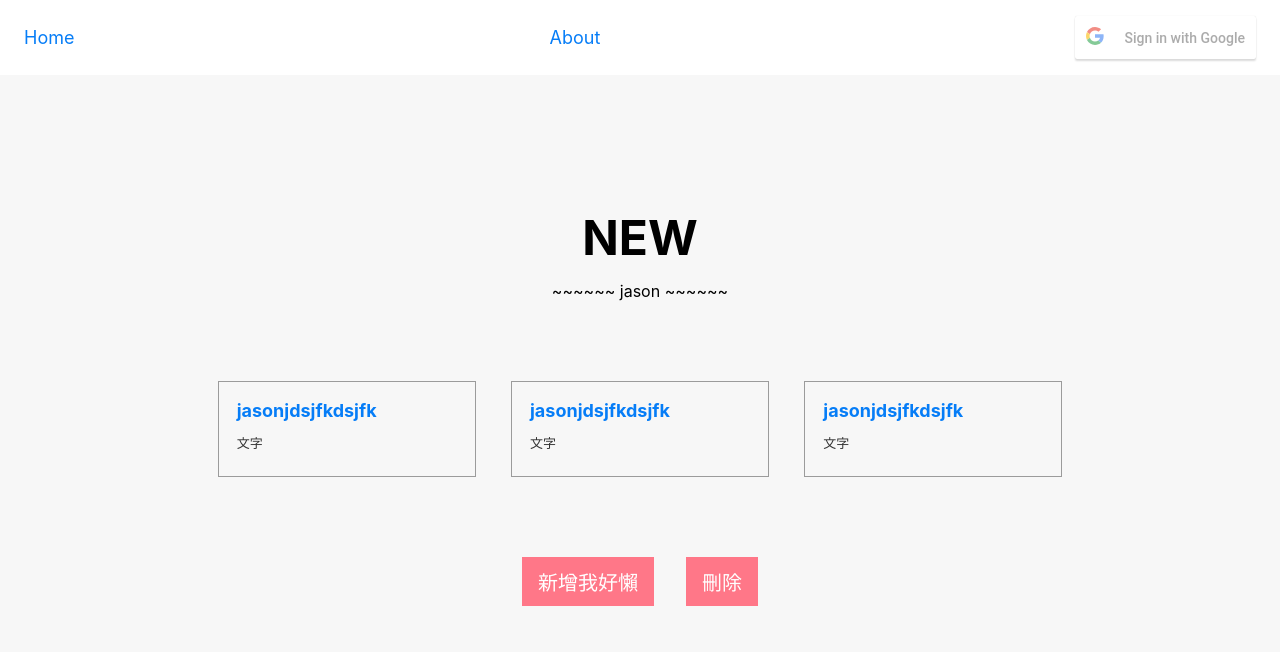
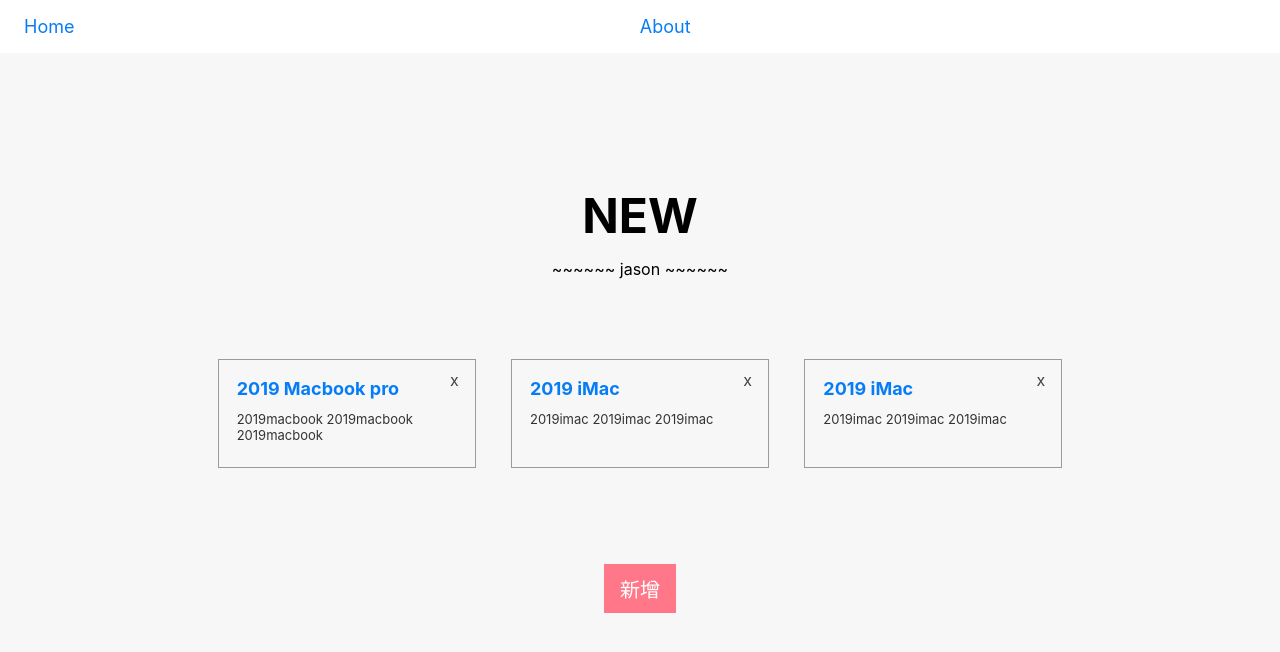
Before and after one commit to jasonWURU/myfitness, a Next.js app: page / in a window 1280 px wide. Shown: the top 652 px of the page. Built offline with nearby package versions, Linux system fonts and the light colour scheme.

Commit message:
product todo

```diff
--- /dev/null
+++ b/actions/product.js
@@ -0,0 +1,7 @@
+import {
+    PRODUCT_ADD,
+    PRODUCT_DELETE
+} from '../constants/actionTypes';
+
+export const addProduct = () => ({ type: PRODUCT_ADD });
+export const deleteProduct = (itemID) => ({ type: PRODUCT_DELETE, payload: itemID });
--- a/actions/types.js
+++ /dev/null
@@ -1 +0,0 @@
-export const INCREMENT = 'INCREMENT';
--- a/components/card.js
+++ b/components/card.js
@@ -1,11 +1,12 @@
 import React from 'react'
 
 
-const Card = () => (
+const Card = ({id, name, content, handleDelete}) => (
     <>
     <div className="card">
-        <h3>jasonjdsjfkdsjfk</h3>
-        <p>文字</p>
+        <span className="close" onClick={()=>handleDelete(id)}>x</span>
+        <h3>{name}</h3>
+        <p>{content}</p>
     </div>
     <style jsx>{`
         .card {
@@ -15,6 +16,8 @@
             text-decoration: none;
             color: #434343;
             border: 1px solid #9b9b9b;
+            position: relative;
+            margin-bottom: 16px;
         }
         .card:hover {
             border-color: #067df7;
@@ -30,6 +33,11 @@
             font-size: 13px;
             color: #333;
         }
+        .card .close {
+            position: absolute;
+            top: 10px;
+            right: 16px;
+        }
     `}</style>
     </>
 )
--- a/components/nav.js
+++ b/components/nav.js
@@ -29,13 +29,12 @@
 
       {/* Google Sign In */}
       <li>
-        <GoogleLogin
+        {/* <GoogleLogin
           clientId="658977310896-knrl3gka66fldh83dao2rhgbblmd4un9.apps.googleusercontent.com"
           onSuccess={responseGoogle}
           onFailure={responseGoogle}
-
           cookiePolicy={'single_host_origin'}
-        />
+        /> */}
       </li>
 
     </ul>
--- a/containers/main.js
+++ b/containers/main.js
@@ -1,10 +1,18 @@
-import React, { Component } from 'react'
+import React, { Component, Fragment } from 'react'
 import Card from '../components/card'
 import Title from '../components/title'
-import { connect } from 'react-redux';
+import { connect } from 'react-redux'
+import {
+    addProduct,
+    deleteProduct
+} from '../actions/product'
 
 class Main extends Component {
+
     render() {
+
+        const { addProduct, deleteProduct, items } = this.props;
+
         return (
             <>
             <div className='container'>
@@ -12,15 +20,24 @@
                 <Title/>
 
                 <div className='row'>
-                    <Card/>
-                    <Card/>
-                    <Card/>
+                    {
+                        items.map((item) => (
+                            <Fragment key={item.id} >
+                                <Card
+                                    id={item.id}
+                                    name={item.name}
+                                    content={item.content}
+                                    handleDelete={deleteProduct}
+                                />
+                            </Fragment>
+                        ))
+
+                    }
                 </div>
 
                 <div className="row">
                     <div>
-                        <button>新增我好懶</button>
-                        <button>刪除</button>
+                        <button onClick={addProduct}>新增</button>
                     </div>
                 </div>
 
@@ -48,6 +65,7 @@
                     max-width: 880px;
                     margin: 80px auto 40px;
                     display: flex;
+                    flex-wrap: wrap;
                     flex-direction: row;
                     justify-content: space-around;
                 }
@@ -65,8 +83,10 @@
     }
 }
 
-const mapStateToProps = (auth) => ({...auth});
+const mapStateToProps = ({auth, product}) => ({...auth, ...product});
+const mapDispatchToProps= ({ addProduct, deleteProduct });
 
 export default connect(
-    mapStateToProps
-)(Main)
+    mapStateToProps,
+    mapDispatchToProps
+)(Main);
--- a/reducers/index.js
+++ b/reducers/index.js
@@ -1,13 +1,13 @@
 import { combineReducers } from 'redux';
-import main, { initialState as mainState } from './mainReducer';
 import auth, { initialState as authState } from './authReducer';
+import product, { initialState as productState } from './productReducer';
 
 export const initialState = {
     auth: authState,
-    main: mainState
+    product: productState,
 };
 
 export default combineReducers({
-    main,
-    auth
+    auth,
+    product
 });
--- a/reducers/mainReducer.js
+++ /dev/null
@@ -1,40 +0,0 @@
-import {
-  FAILURE,
-} from '../constants/actionTypes';
-
-export const initialState = {
-    lastUpdate: 0,
-    light: false,
-    count: 0,
-    itemList: [],
-}
-
-const reducer = (state = initialState, action) => {
-  switch (action.type) {
-    case 'TICK':
-      return {
-        ...state,
-        lastUpdate: action.lastUpdate,
-        light: !!action.light,
-      }
-    case 'INCREMENT':
-      return {
-        ...state,
-        count: state.count + 1,
-      }
-    case 'DECREMENT':
-      return {
-        ...state,
-        count: state.count - 1,
-      }
-    case 'RESET':
-      return {
-        ...state,
-        count: initialState.count,
-      }
-    default:
-      return state
-  }
-}
-
-export default reducer
--- /dev/null
+++ b/reducers/productReducer.js
@@ -0,0 +1,43 @@
+import {
+    PRODUCT_ADD,
+    PRODUCT_DELETE
+} from '../constants/actionTypes';
+
+export const initialState = {
+    items: [
+        {
+            id: 0,
+            name: '2019 Macbook pro',
+            content: '2019macbook 2019macbook 2019macbook'
+        },
+        {
+            id: 1,
+            name: '2019 iMac',
+            content: '2019imac 2019imac 2019imac'
+        },
+        {
+            id: 2,
+            name: '2019 iMac',
+            content: '2019imac 2019imac 2019imac'
+        }
+    ],
+}
+
+const reducer = (state = initialState, action) => {
+    switch (action.type) {
+        case PRODUCT_ADD:
+            return {
+                ...state,
+                items: [...state.items, { id: state.items.length, name: 'new', content: 'new content' }]
+            }
+        case PRODUCT_DELETE:
+            return {
+                ...state,
+                items: [...state.items].filter((item) => item.id !== action.payload),
+            }
+        default:
+            return state
+    }
+}
+
+export default reducer
```
